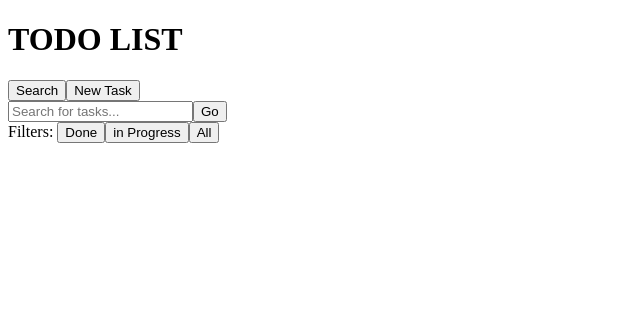
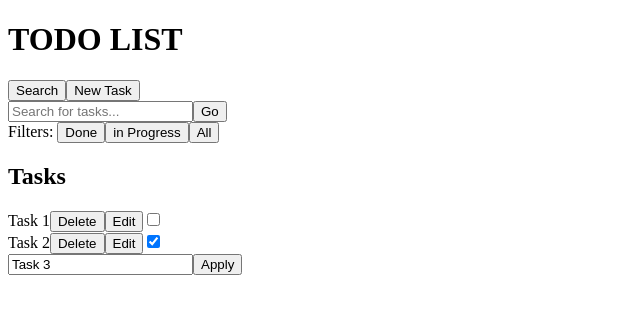
Before and after one commit to bardiafs/React-Todo-List, a React (Create React App) app: page / in a window 1280 px wide. Shown: the top 314 px of the page, without its empty margins (0-640 px from the left). Built offline with nearby package versions, Linux system fonts and the light colour scheme.

Commit message:
adding the list

```diff
--- a/src/App.js
+++ b/src/App.js
@@ -8,7 +8,42 @@ function Button({text, type}){
   )
 }
 
+function TaskList({tasks}){
+  return(
+    <>
+    <h2>Tasks</h2>
+    <div className="list">
+      {tasks.map((task, index) => (
+        <div className="division" key={index}>
+          {task.isEditing ? (
+              <>
+                <input type="text" defaultValue={task.name} placeholder="Edit task" />
+                <Button text="Apply" type="brightButton"/>
+              </>
+            ) : (
+              <>
+                <span>{task.name}</span>
+                <Button text="Delete" type="darkButton"/>
+                <Button text="Edit" type="darkButton"/>
+                <input type="checkbox" checked={task.status === 'Done'} />
+              </>
+            )}
+          </div>
+        ))}
+    </div>
+
+
+    </>
+  )
+}
+
+
 function App(){
+  const taskss= [
+    { name: 'Task 1', status: 'In Progress', isEditing: false },
+    { name: 'Task 2', status: 'Done', isEditing: false },
+    { name: 'Task 3', status: 'In Progress', isEditing: true },
+  ];
   return(
     <>
     <h1>TODO LIST</h1>
@@ -26,6 +61,7 @@ function App(){
       <Button text="in Progress" type="darkButton"/>
       <Button text="All" type="darkButton"/>
     </div>
+    <TaskList tasks={taskss}/>
     </>
   );
 };
```
